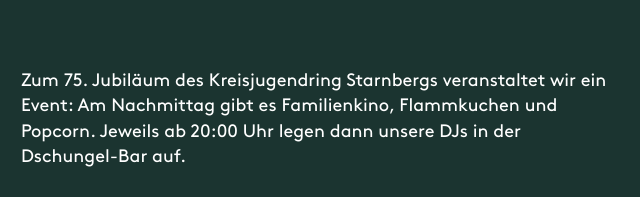
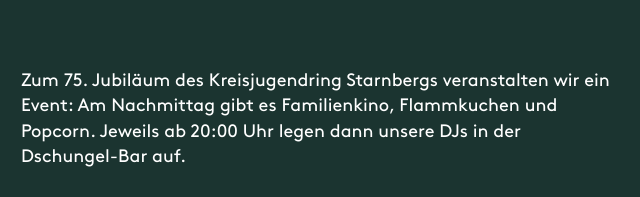
Before and after one commit to kulturspektakel/dschungel.kulturspektakel.de, a plain HTML site: page index.html in a window 1280 px wide. Shown: the part 875-1072 px from the top of the page, 319-959 px from the left. Drawn offline with Linux system fonts and the light colour scheme.

Commit message:
fix spelling mistake

```diff
--- a/index.html
+++ b/index.html
@@ -20,7 +20,7 @@
 
     <section>
       <p>
-        Zum 75. Jubiläum des Kreisjugendring Starnbergs veranstaltet wir ein Event: Am Nachmittag gibt es Familienkino, Flammkuchen und Popcorn. Jeweils ab 20:00 Uhr legen dann unsere DJs in der Dschungel-Bar auf.
+        Zum 75. Jubiläum des Kreisjugendring Starnbergs veranstalten wir ein Event: Am Nachmittag gibt es Familienkino, Flammkuchen und Popcorn. Jeweils ab 20:00 Uhr legen dann unsere DJs in der Dschungel-Bar auf.
       </p>
       <h2>Location</h2>
       <p>
```
